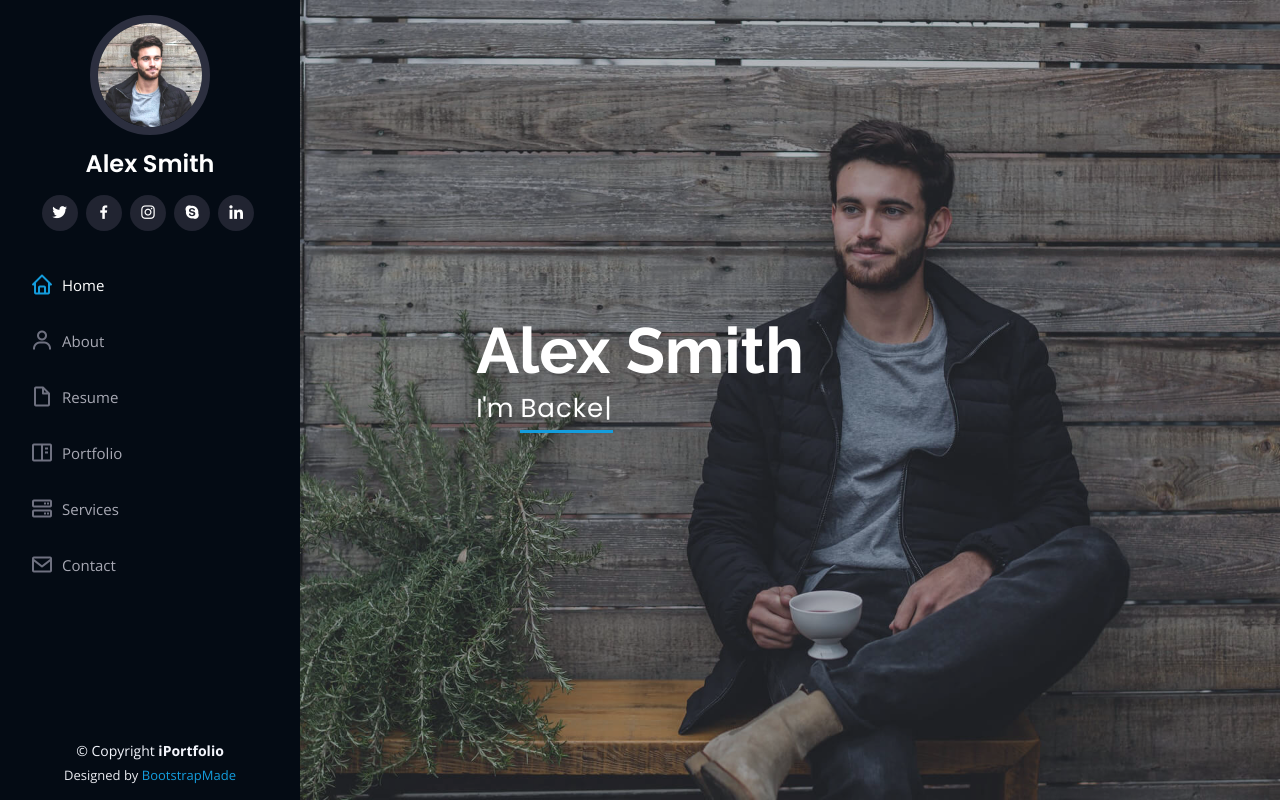
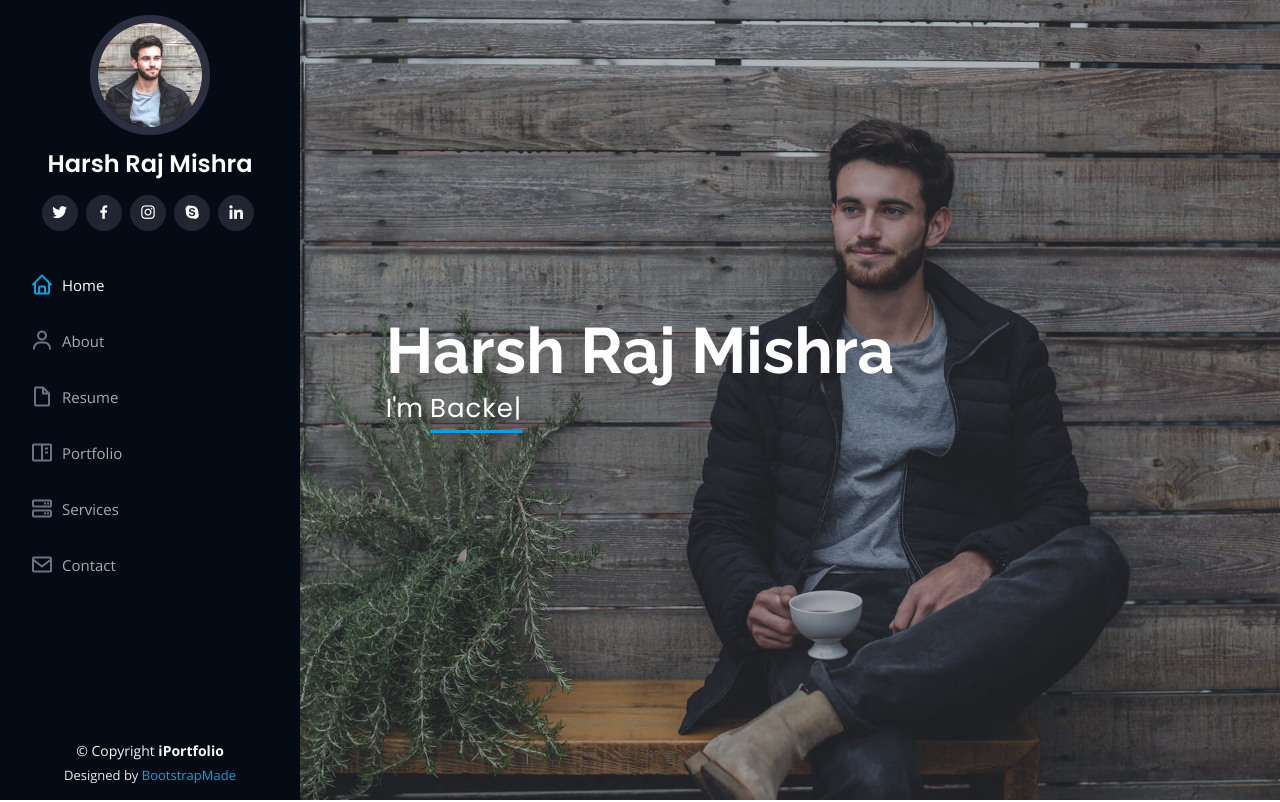
Before and after one commit to HarshRajMishra1995/HarshRajMishra1995.github.io, a plain HTML site: page index.html in a window 1280 px wide. Shown: the top 802 px of the page. Drawn offline with nearby package versions, Linux system fonts and the light colour scheme.

Commit message:
name edit at index.html

```diff
--- a/index.html
+++ b/index.html
@@ -46,7 +46,7 @@
 
       <div class="profile">
         <img src="assets/img/profile-img.jpg" alt="" class="img-fluid rounded-circle">
-        <h1 class="text-light"><a href="index.html">Alex Smith</a></h1>
+        <h1 class="text-light"><a href="index.html">Harsh Raj Mishra</a></h1>
         <div class="social-links mt-3 text-center">
           <a href="#" class="twitter"><i class="bx bxl-twitter"></i></a>
           <a href="#" class="facebook"><i class="bx bxl-facebook"></i></a>
@@ -75,7 +75,7 @@
   <!-- ======= Hero Section ======= -->
   <section id="hero" class="d-flex flex-column justify-content-center align-items-center">
     <div class="hero-container" data-aos="fade-in">
-      <h1>Alex Smith</h1>
+      <h1>Harsh Raj Mishra</h1>
       <p>I'm <span class="typed" data-typed-items="Backend Web Developer"></span></p>
     </div>
   </section><!-- End Hero -->
```
